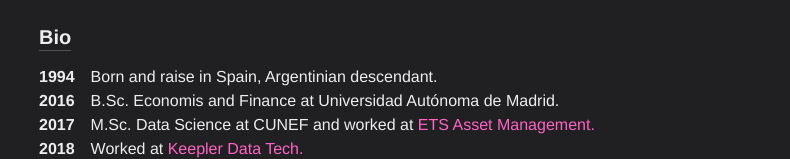
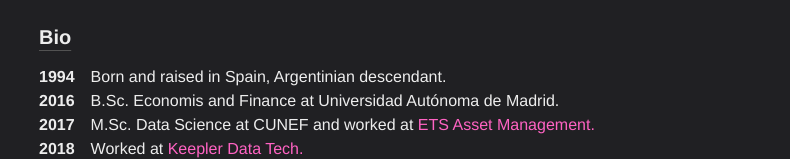
Before and after one commit to nicoforteza/web, a Next.js app: page / in a window 1280 px wide. Shown: the part 374-533 px from the top of the page, without its empty margins (249-1039 px from the left). Built offline with nearby package versions, Linux system fonts and the light colour scheme; a web font is replaced by a local one.

Commit message:
typos in index

```diff
--- a/pages/index.js
+++ b/pages/index.js
@@ -78,7 +78,7 @@ const Home = () => (
           <Link as={NextLink} href="https://app.bde.es/efs_www/home?lang=ES" target='blank_' passHref scroll={false}>
             Spanish Survey of Household Finances
           </Link>
-          . In addition, I research in various economic topics, using data science techniques and methodologies. I invite you to take a look at <span></span>
+          . In addition, I do research on various Economics topics, using data science techniques and methodologies. I invite you to take a look at <span></span>
           <Link as={NextLink} href="/works" passHref scroll={false}>
             my work.
           </Link>
@@ -91,7 +91,7 @@ const Home = () => (
         </Heading>
         <BioSection>
           <BioYear>1994</BioYear>
-          Born and raise in Spain, Argentinian descendant.
+          Born and raised in Spain, Argentinian descendant.
         </BioSection>
         <BioSection>
           <BioYear>2016</BioYear>
```
